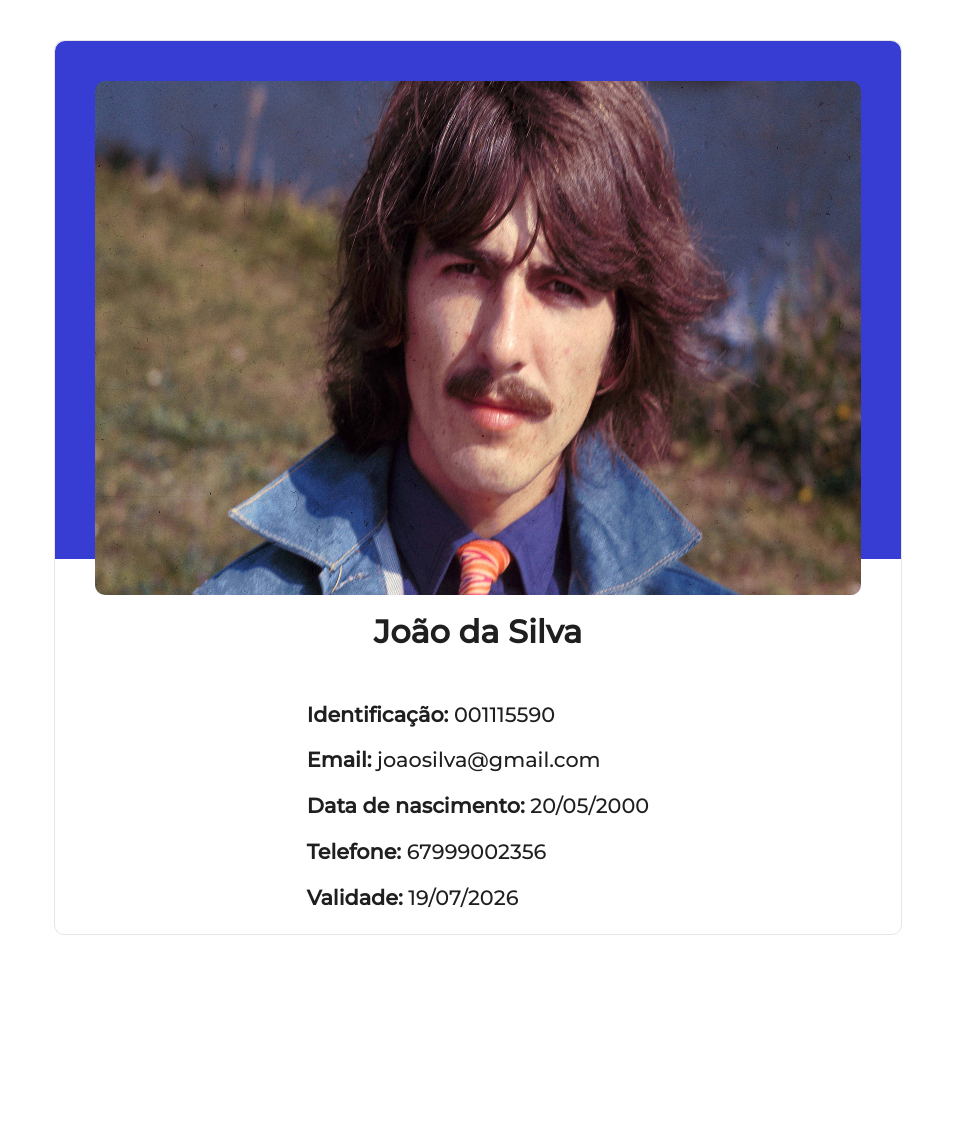
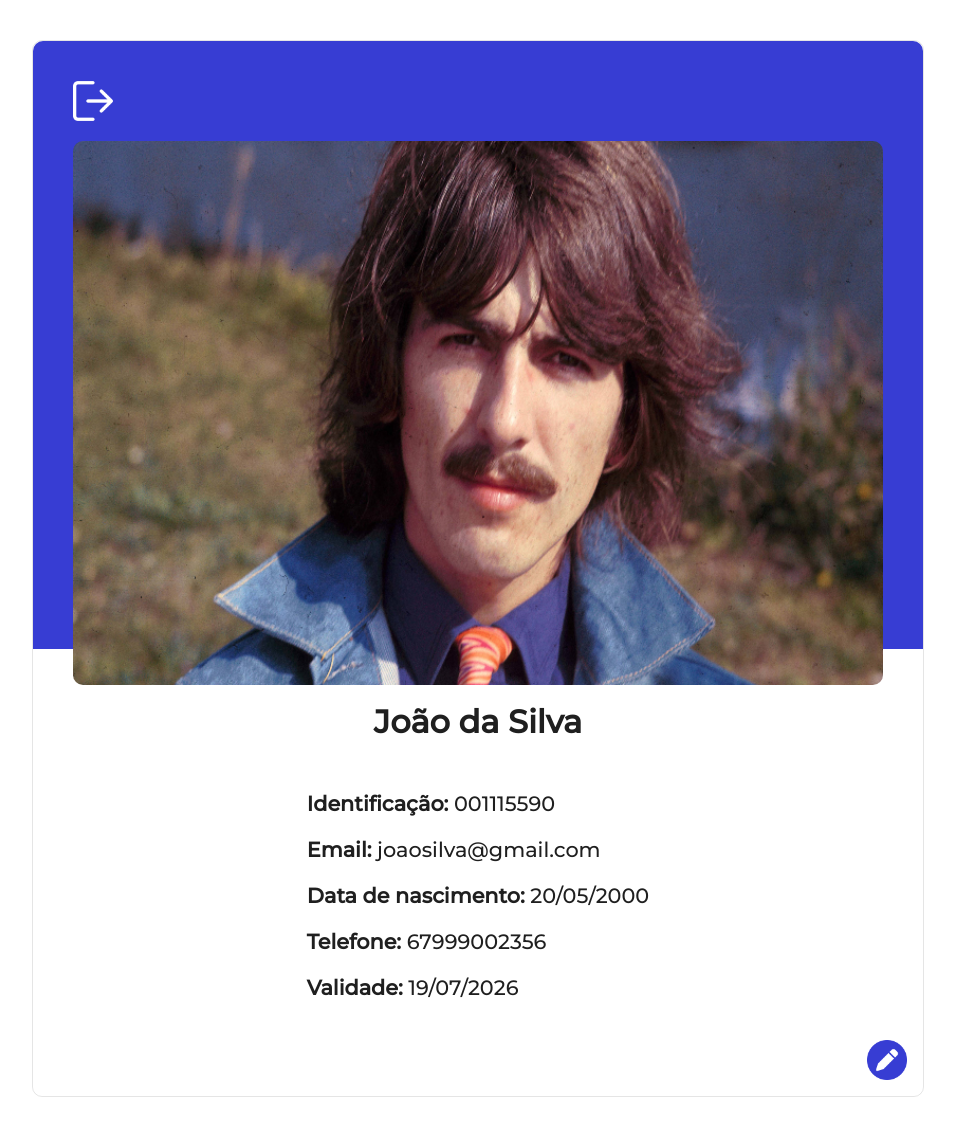
Before and after one commit to FernandoAyach/seletiva-ledes, a Django app: page / in a window 1280 px wide. Shown: the whole page, without its empty margins (162-1117 px from the left). Before the commit the page ends 935 px from the top, so only its background shows below. Run offline with Django 5.2, Linux system fonts and the light colour scheme.

Commit message:
[NEW] Buttons in the badge html

```diff
--- a/setup/static/styles/style.css
+++ b/setup/static/styles/style.css
@@ -28,6 +28,22 @@
     padding: 5vh;
 }
 
+.edit-icon, .logout-icon {
+    max-width: 5vh;
+    max-height: 5vh;
+    margin-bottom: 2vh;
+}
+
+.edit-icon-div {
+    min-width: 100%;
+    display: flex;
+    justify-content: end;
+}
+
+.edit-icon {
+   margin: 2vh;
+}
+
 .user-image {
     width: 100%;
     height: auto;
--- a/setup/urls.py
+++ b/setup/urls.py
@@ -3,5 +3,5 @@
 
 urlpatterns = [
     path('admin/', admin.site.urls),
-    path('', include('apps.badge.urls'))
+    path('', include('apps.badge.urls')),
 ]
--- a/templates/badge/badge.html
+++ b/templates/badge/badge.html
@@ -13,6 +13,7 @@
 <body>
     <div class = "badge-background">
         <div class = "badge-background-detail">
+            <img class = "logout-icon" src="{% static '/assets/icons/logout.png' %}" alt="Sair da conta">
             <img
                 class = "user-image"
                 src="{% static '/assets/images/badge/george.jpg' %}"
@@ -27,6 +28,9 @@
             <p><b>Telefone:</b> 67999002356</p>
             <p><b>Validade:</b> 19/07/2026</p>
         </div>
+        <div class = "edit-icon-div">
+            <img class = "edit-icon" src="{% static '/assets/icons/edit.png' %}" alt="Editar conta">
+        </div>
     </div>
 </body>
 </html>
```
Also changed, not shown: static/styles/style.css (+26 -7 lines), setup/static/assets/icons/edit.png (added), setup/static/assets/icons/logout.png (added), static/assets/icons/edit.png (added), static/assets/icons/logout.png (added).
